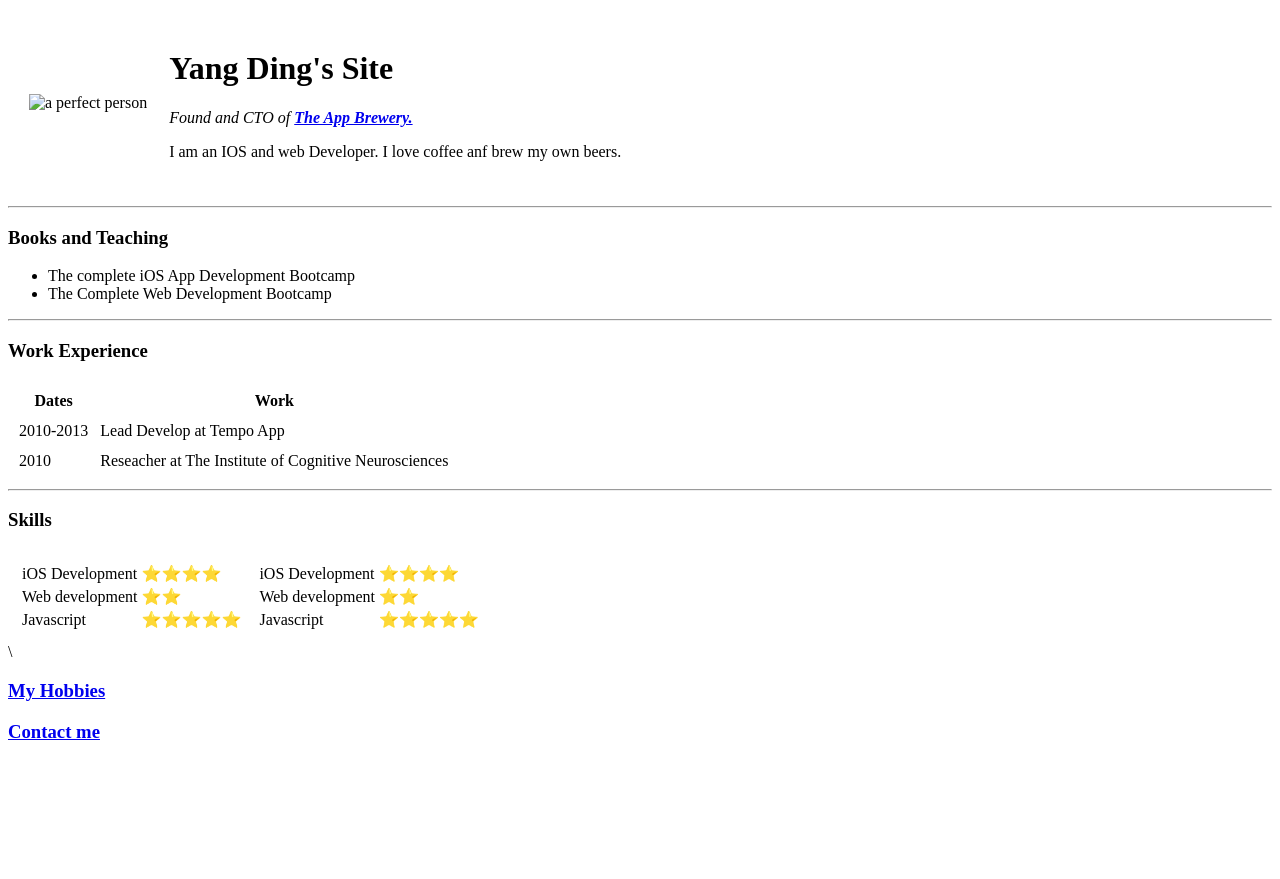
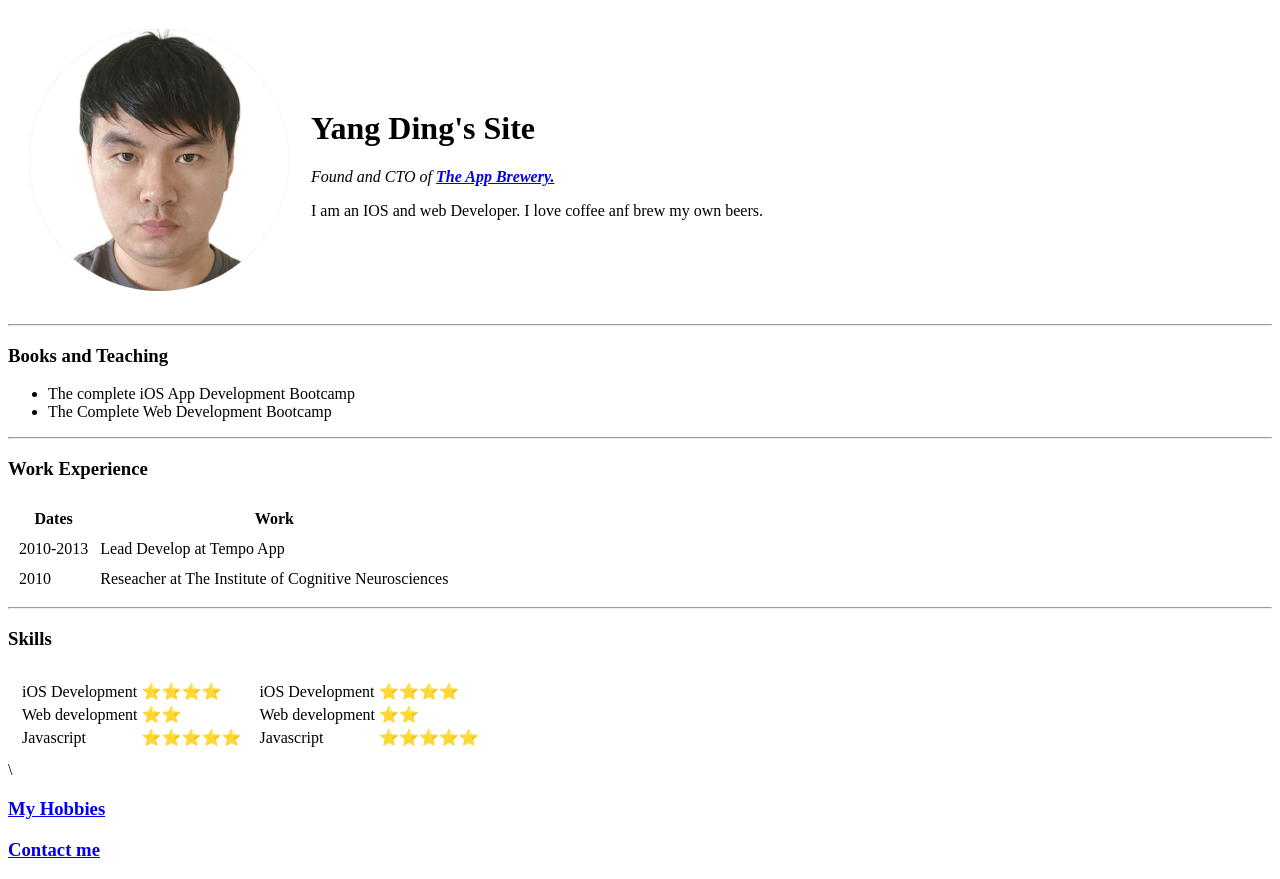
Before and after one commit to dias95/cv.github.io, a plain HTML site: page index.html in a window 1280 px wide. Before the commit the page ends 800 px from the top, so only its background shows below. Drawn offline with Linux system fonts and the light colour scheme.

Commit message:
Update index.html

```diff
--- a/index.html
+++ b/index.html
@@ -7,7 +7,7 @@
    <body>
      <table cellspacing="20">
        <tr>
-         <td><img src="dias95/cv.github.io/Yang Photo_circle.png" alt="a perfect person"></td>
+         <td><img src="Yang Photo_circle.png" alt="a perfect person"></td>
          <td> <h1>Yang Ding's Site</h1>
           <p><em>Found and CTO of <strong><a href="https://www.baidu.com/">The App Brewery.</a></strong></em></p>
           <p>I am an IOS and web Developer. I love coffee anf brew my own beers.</p></td>
```
